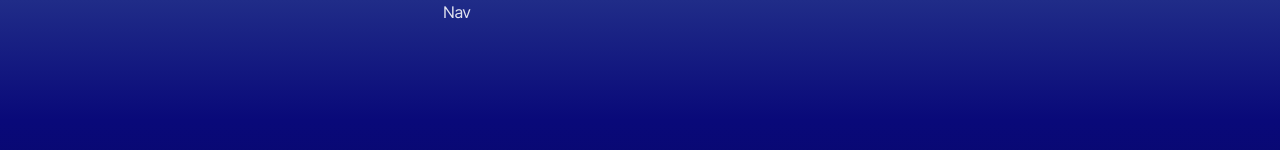
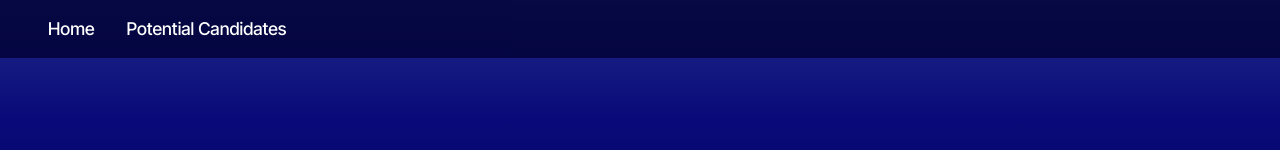
Before and after one commit to validai/Candidate-Search, a React (Vite) app: page / in a window 1280 px wide. Shown: the top 150 px of the page. Built offline with nearby package versions, Linux system fonts and the light colour scheme; no server answers.

Commit message:
Added new styling

```diff
--- a/package.json
+++ b/package.json
@@ -13,7 +13,7 @@
     "react": "^18.2.0",
     "react-dom": "^18.2.0",
     "react-icons": "^5.2.1",
-    "react-router-dom": "^6.23.1"
+    "react-router-dom": "^6.30.0"
   },
   "devDependencies": {
     "@types/react": "^18.2.66",
--- a/src/components/Nav.tsx
+++ b/src/components/Nav.tsx
@@ -1,8 +1,22 @@
+import { Link } from "react-router-dom";
+
 const Nav = () => {
-    // TODO: Add necessary code to display the navigation bar and link between the pages
-    return (
-      <div>Nav</div>
-    )
-  };
+  return (
+    <nav className="nav">
+      <ul>
+        <li className="nav-item">
+          <Link to="/" className="nav-link">
+            Home
+          </Link>
+        </li>
+        <li className="nav-item">
+          <Link to="/potential-candidates" className="nav-link">
+            Potential Candidates
+          </Link>
+        </li>
+      </ul>
+    </nav>
+  );
+};
 
-  export default Nav;
+export default Nav;
--- a/src/pages/CandidateSearch.tsx
+++ b/src/pages/CandidateSearch.tsx
@@ -9,36 +9,48 @@ const CandidateSearch = () => {
   const [savedCandidates, setSavedCandidates] = useState<Candidate[]>([]);
 
   useEffect(() => {
+    try {
       const storedCandidates: Candidate[] = JSON.parse(
         localStorage.getItem("savedCandidates") || "[]"
       );
+      if (Array.isArray(storedCandidates)) {
         setSavedCandidates(storedCandidates);
+      }
+      console.log(" Loaded from LocalStorage:", storedCandidates);
+    } catch (error) {
+      console.error(" Error loading saved candidates:", error);
+    }
   }, []);
 
+
   useEffect(() => {
-    if (savedCandidates.length > 0) {  // Prevent overwriting with empty array on first load
+    if (savedCandidates.length > 0) {
       localStorage.setItem("savedCandidates", JSON.stringify(savedCandidates));
-      console.log("LocalStorage updated:", localStorage.getItem("savedCandidates"));
+      console.log(" LocalStorage Updated:", localStorage.getItem("savedCandidates"));
     }
   }, [savedCandidates]);
+
 
   const handleSearch = async (query: string) => {
     try {
       const results = await searchGithub(query);
       setSearchResults(results);
     } catch (error) {
-      console.error("Error fetching candidates:", error);
+      console.error(" Error fetching candidates:", error);
     }
   };
 
   const addCandidate = (candidate: Candidate) => {
     if (!savedCandidates.some((c) => c.id === candidate.id)) {
-      setSavedCandidates([...savedCandidates, candidate]);
+      const updatedCandidates = [...savedCandidates, candidate];
+      setSavedCandidates(updatedCandidates);
     }
   };
 
+
   const removeCandidate = (candidateId: number) => {
-    setSavedCandidates(savedCandidates.filter((c) => c.id !== candidateId));
+    const updatedCandidates = savedCandidates.filter((c) => c.id !== candidateId);
+    setSavedCandidates(updatedCandidates);
   };
 
   return (
@@ -60,7 +72,6 @@ const CandidateSearch = () => {
               onAdd={() => addCandidate(candidate)}
               onRemove={() => removeCandidate(candidate.id)}
             />
-
           ))
         ) : (
           <p className="no-results">Search for candidates above.</p>
```
Also changed, not shown: 1 other file (tests, documents, lock files or other folders). Lines whose indentation alone changed are shown as unchanged.
